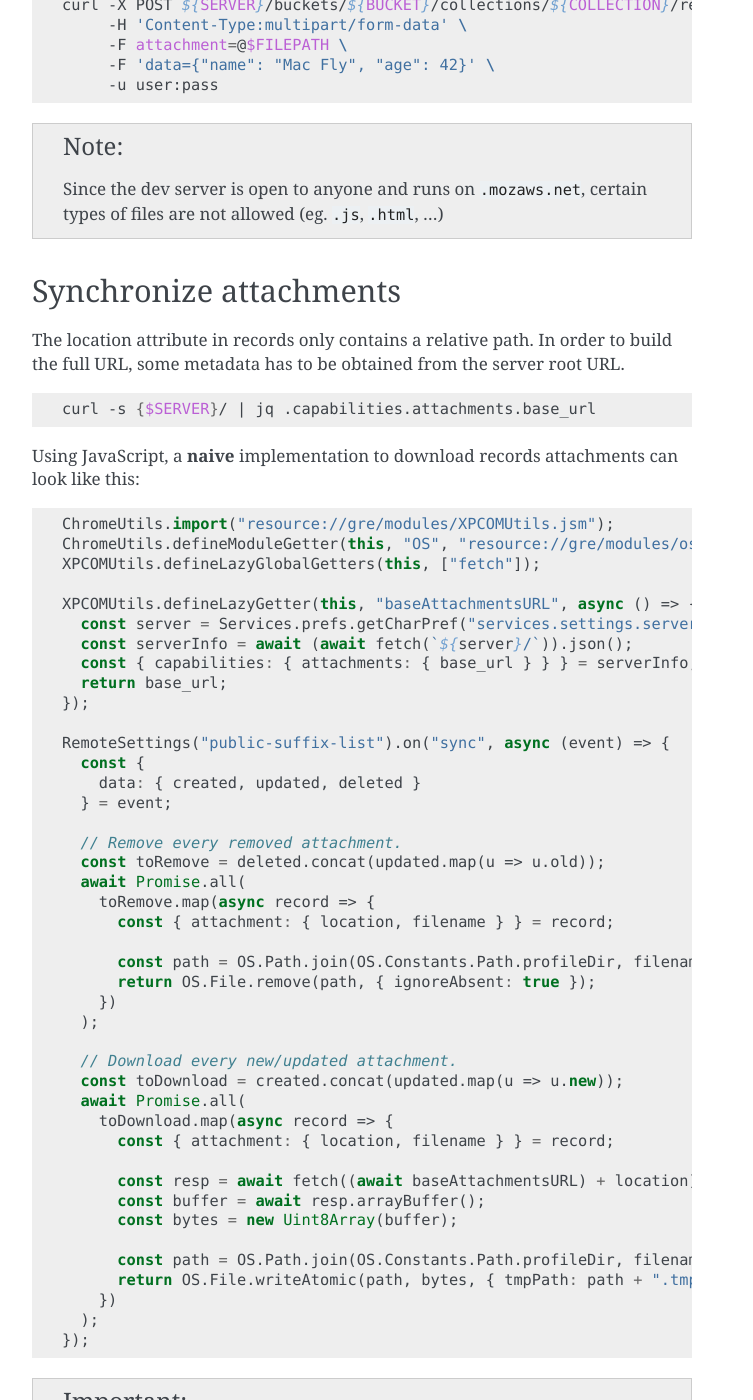
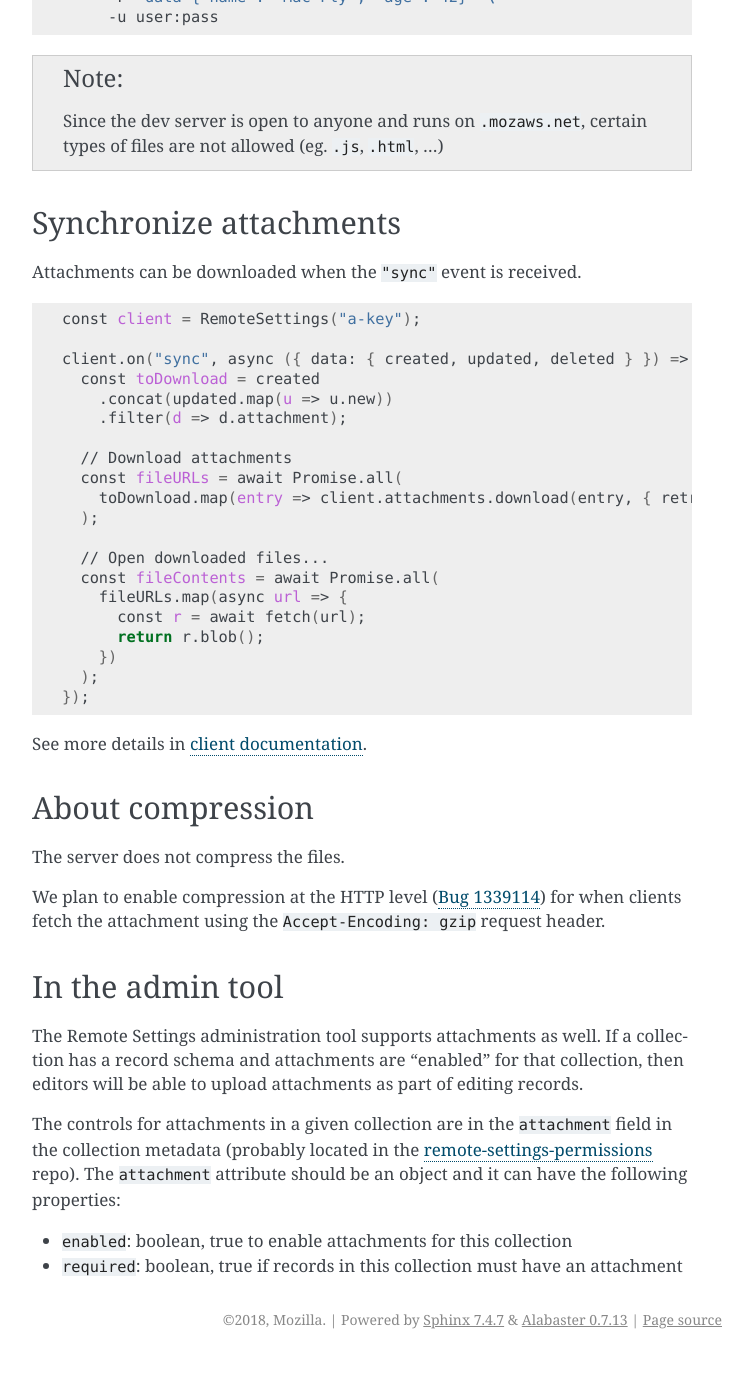
Before and after one commit to mozilla/remote-settings, a Sphinx documentation site: the page built from docs/tutorial-attachments.rst, in a window 1280 px wide and 1400 px high, scrolled down 1474 px. Shown: the whole window, without its empty margins (388-1141 px from the left). Built offline with Sphinx 7.4.7, drawn with Linux system fonts in a browser that asks for light colours; after the commit the page ends 2833 px from its top, so only the background shows below that; some of the changed text lies outside the part shown.

Commit message:
Update docs about attachments (fixes #102)

```diff
--- a/docs/tutorial-attachments.rst
+++ b/docs/tutorial-attachments.rst
@@ -27,13 +27,11 @@
 
 Files can be attached to records. When a record has a file attached to it, it has an ``attachment`` attribute, which contains the file related information (url, hash, size, mimetype, etc.).
 
-The Remote Settings client API is **not in charge** of downloading the remote files.
+The Remote Settings client API is **not in charge** of downloading the remote files during synchronization.
+
+However, a `helper is available <https://firefox-source-docs.mozilla.org/services/common/services/RemoteSettings.html#file-attachments>`_ on the client instance.
 
 During synchronization, only the records that changed are fetched. Depending on your implementation, attachments may have to be redownloaded completely even if only a few bytes were changed.
-
-.. note::
-
-    Some day we'd like to have a reusable helper for attachment. Tracking happens in `Bug 1501214 <https://bugzilla.mozilla.org/show_bug.cgi?id=1501214>`_.
 
 
 Publish records with attachments
@@ -75,68 +73,32 @@
 Synchronize attachments
 -----------------------
 
-The location attribute in records only contains a relative path. In order to build the full URL, some metadata has to be obtained from the server root URL.
+Attachments can be downloaded when the ``"sync"`` event is received.
 
 .. code-block:: bash
 
-    curl -s {$SERVER}/ | jq .capabilities.attachments.base_url
+    const client = RemoteSettings("a-key");
 
-Using JavaScript, a **naive** implementation to download records attachments can look like this:
+    client.on("sync", async ({ data: { created, updated, deleted } }) => {
+      const toDownload = created
+        .concat(updated.map(u => u.new))
+        .filter(d => d.attachment);
 
-.. code-block:: JavaScript
-
-    ChromeUtils.import("resource://gre/modules/XPCOMUtils.jsm");
-    ChromeUtils.defineModuleGetter(this, "OS", "resource://gre/modules/osfile.jsm");
-    XPCOMUtils.defineLazyGlobalGetters(this, ["fetch"]);
-
-    XPCOMUtils.defineLazyGetter(this, "baseAttachmentsURL", async () => {
-      const server = Services.prefs.getCharPref("services.settings.server");
-      const serverInfo = await (await fetch(`${server}/`)).json();
-      const { capabilities: { attachments: { base_url } } } = serverInfo;
-      return base_url;
-    });
-
-    RemoteSettings("public-suffix-list").on("sync", async (event) => {
-      const {
-        data: { created, updated, deleted }
-      } = event;
-
-      // Remove every removed attachment.
-      const toRemove = deleted.concat(updated.map(u => u.old));
-      await Promise.all(
-        toRemove.map(async record => {
-          const { attachment: { location, filename } } = record;
-
-          const path = OS.Path.join(OS.Constants.Path.profileDir, filename);
-          return OS.File.remove(path, { ignoreAbsent: true });
-        })
+      // Download attachments
+      const fileURLs = await Promise.all(
+        toDownload.map(entry => client.attachments.download(entry, { retries: 2 }))
       );
 
-      // Download every new/updated attachment.
-      const toDownload = created.concat(updated.map(u => u.new));
-      await Promise.all(
-        toDownload.map(async record => {
-          const { attachment: { location, filename } } = record;
-
-          const resp = await fetch((await baseAttachmentsURL) + location);
-          const buffer = await resp.arrayBuffer();
-          const bytes = new Uint8Array(buffer);
-
-          const path = OS.Path.join(OS.Constants.Path.profileDir, filename);
-          return OS.File.writeAtomic(path, bytes, { tmpPath: path + ".tmp" });
+      // Open downloaded files...
+      const fileContents = await Promise.all(
+        fileURLs.map(async url => {
+          const r = await fetch(url);
+          return r.blob();
         })
       );
     });
 
-.. important::
-
-    Downloading attachments can introduce complexity, particularly:
-
-    - check available disk space
-    - preserve bandwidth
-    - resume failed downloads
-    - verify integrity (md5sum) regularly
-    - redownload corrupt files
+See more details in `client documentation <https://firefox-source-docs.mozilla.org/services/common/services/RemoteSettings.html#file-attachments>`_.
 
 
 About compression
@@ -145,6 +107,7 @@
 The server does not compress the files.
 
 We plan to enable compression at the HTTP level (`Bug 1339114 <https://bugzilla.mozilla.org/show_bug.cgi?id=1339114>`_) for when clients fetch the attachment using the ``Accept-Encoding: gzip`` request header.
+
 
 In the admin tool
 -----------------
```
